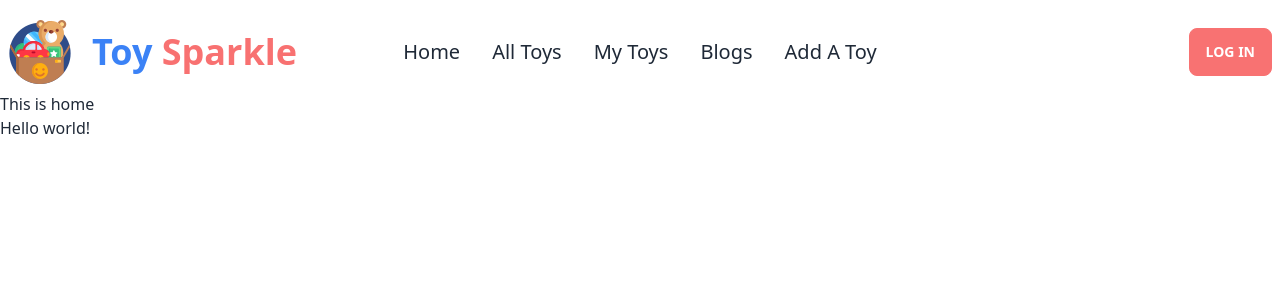
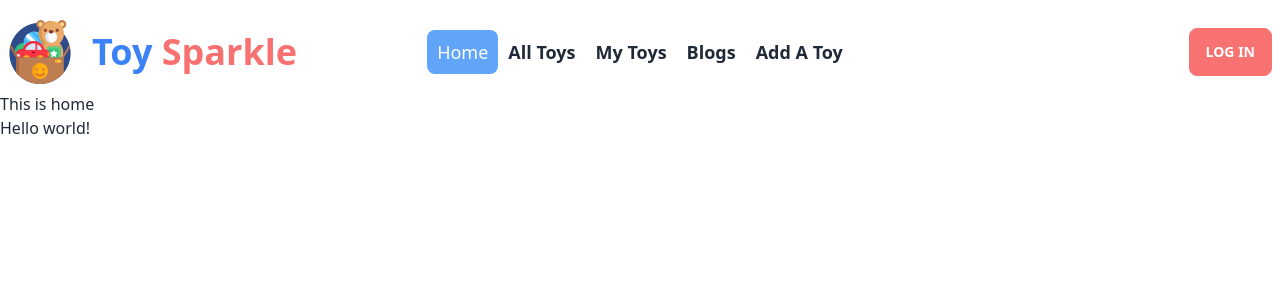
Before and after one commit to touhidcodes/PH-7-Toy-Sparkle-Client, a React (Vite) app: page / in a window 1280 px wide. Shown: the top 300 px of the page. Built offline with nearby package versions, Linux system fonts and the light colour scheme.

Commit message:
active-route

```diff
--- a/src/pages/shared/NavBar/NavBar.jsx
+++ b/src/pages/shared/NavBar/NavBar.jsx
@@ -1,24 +1,25 @@
 import React from "react";
 import logo from "../../../assets/images/toys.png";
+import ActiveRoutes from "../../../routes/ActiveRoutes/ActiveRoutes";
 import { Link } from "react-router-dom";
 
 const NavBar = () => {
 	const navLinks = (
 		<>
 			<li>
-				<Link to='/'>Home</Link>
+				<ActiveRoutes to='/'>Home</ActiveRoutes>
 			</li>
 			<li>
-				<Link to='/about'>All Toys</Link>
+				<ActiveRoutes to='/all'>All Toys</ActiveRoutes>
 			</li>
 			<li>
-				<Link to='/services'>My Toys</Link>
+				<ActiveRoutes to='/my'>My Toys</ActiveRoutes>
 			</li>
 			<li>
-				<Link to='/blogs'>Blogs</Link>
+				<ActiveRoutes to='/blogs'>Blogs</ActiveRoutes>
 			</li>
 			<li>
-				<Link to='/contact'>Add A Toy</Link>
+				<ActiveRoutes to='/add'>Add A Toy</ActiveRoutes>
 			</li>
 		</>
 	);
@@ -52,8 +53,9 @@ const NavBar = () => {
 				<Link to='/' className=' normal-case text-xl '>
 					<img src={logo} alt='' />
 				</Link>
-				<h2 className="lg:text-4xl ml-5 font-bold">
-					<span className="text-blue-500"> Toy </span> <span className="text-red-400">Sparkle</span>
+				<h2 className='lg:text-4xl ml-5 font-bold'>
+					<span className='text-blue-500'> Toy </span>{" "}
+					<span className='text-red-400'>Sparkle</span>
 				</h2>
 			</div>
 			<div className='navbar-center hidden lg:flex text-xl'>
--- /dev/null
+++ b/src/routes/ActiveRoutes/ActiveRoutes.css
@@ -0,0 +1,13 @@
+.active {
+	background: rgb(96 165 250);
+	padding: 8px 10px;
+	border-radius: 5px;
+	font-size: 18px;
+	font-weight: 500;
+	color: white;
+}
+.notActive {
+	font-size: 18px;
+	font-weight: 600;
+	padding: 0 10px;
+}
--- /dev/null
+++ b/src/routes/ActiveRoutes/ActiveRoutes.jsx
@@ -0,0 +1,16 @@
+import React from "react";
+import { NavLink } from "react-router-dom";
+import "./ActiveRoutes.css";
+
+const ActiveRoute = ({ to, children }) => {
+	return (
+		<NavLink
+			to={to}
+			className={({ isActive }) => (isActive ? "active p-4" : "notActive")}
+		>
+			{children}
+		</NavLink>
+	);
+};
+
+export default ActiveRoute;
```
Also changed, not shown: src/routes/Router.jsx (+16 -0 lines).
